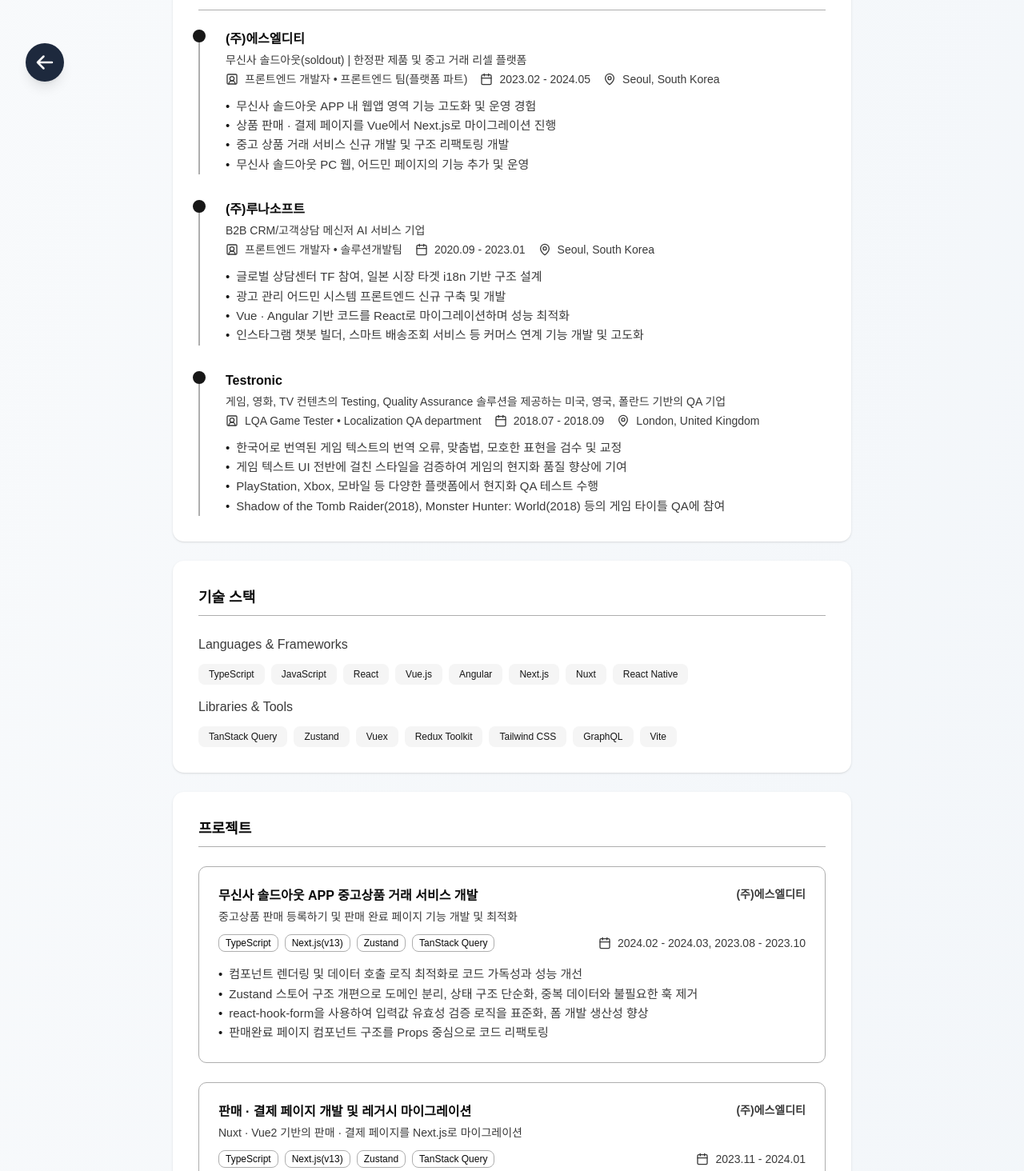
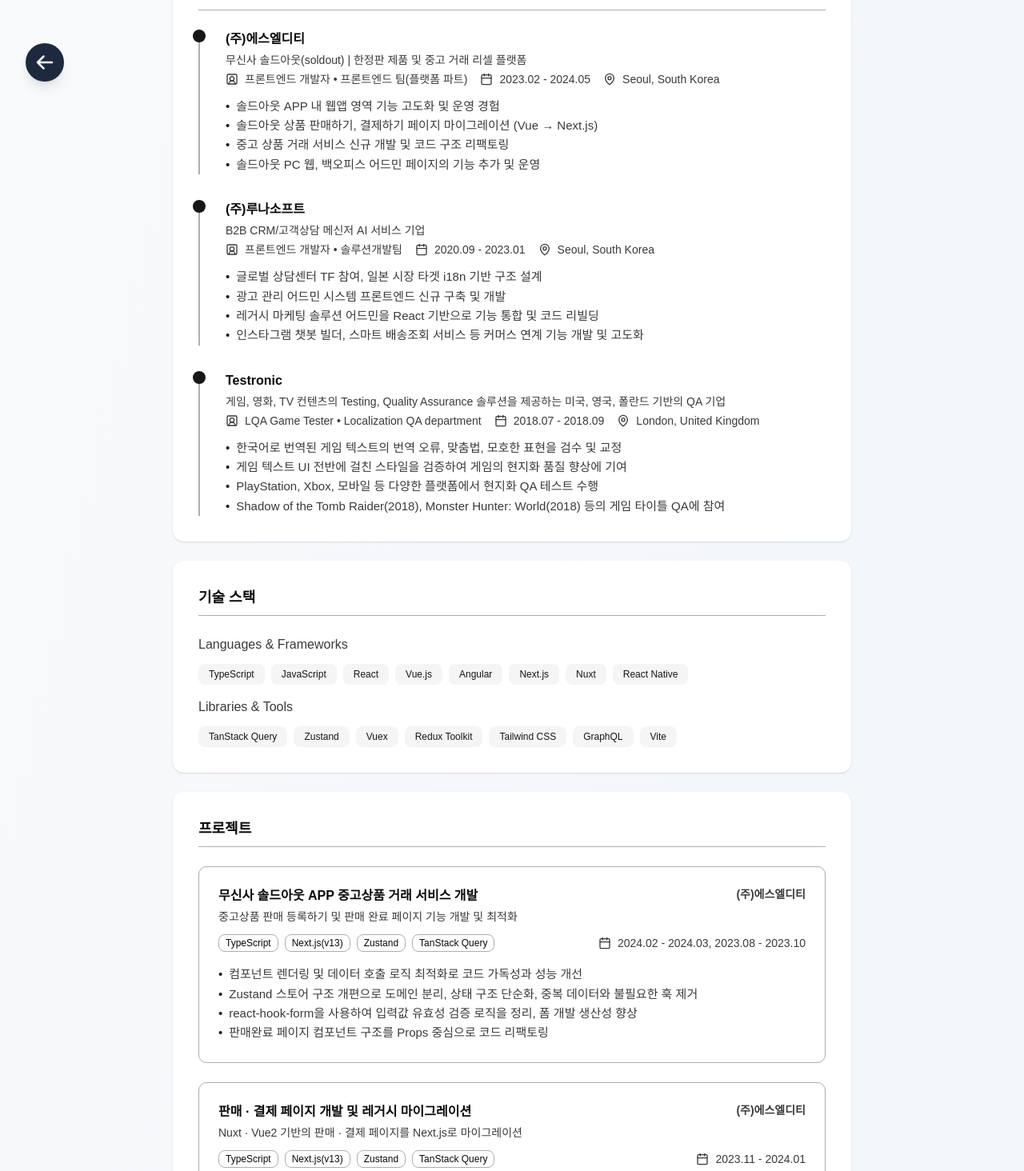
Before and after one commit to kkoomin/kkoomin.github.io, a Next.js app: page /resume in a window 1280 px wide. Shown: the part 666-2130 px from the top of the page at 80% size. Built offline with nearby package versions, Linux system fonts and the light colour scheme.

Commit message:
feat: 이력서 내용 수정

```diff
--- a/app/data/resumeData.ts
+++ b/app/data/resumeData.ts
@@ -66,10 +66,10 @@ export const resumeData: ResumeData = {
       location: "Seoul, South Korea",
       period: "2023.02 - 2024.05",
       achievements: [
-        "무신사 솔드아웃 APP 내 웹앱 영역 기능 고도화 및 운영 경험",
-        "상품 판매 · 결제 페이지를 Vue에서 Next.js로 마이그레이션 진행",
-        "중고 상품 거래 서비스 신규 개발 및 구조 리팩토링 개발",
-        "무신사 솔드아웃 PC 웹, 어드민 페이지의 기능 추가 및 운영",
+        "솔드아웃 APP 내 웹앱 영역 기능 고도화 및 운영 경험",
+        "솔드아웃 상품 판매하기, 결제하기 페이지 마이그레이션 (Vue → Next.js)",
+        "중고 상품 거래 서비스 신규 개발 및 코드 구조 리팩토링",
+        "솔드아웃 PC 웹, 백오피스 어드민 페이지의 기능 추가 및 운영",
       ],
     },
     {
@@ -81,7 +81,7 @@ export const resumeData: ResumeData = {
       achievements: [
         "글로벌 상담센터 TF 참여, 일본 시장 타겟 i18n 기반 구조 설계",
         "광고 관리 어드민 시스템 프론트엔드 신규 구축 및 개발",
-        "Vue · Angular 기반 코드를 React로 마이그레이션하며 성능 최적화",
+        "레거시 마케팅 솔루션 어드민을 React 기반으로 기능 통합 및 코드 리빌딩",
         "인스타그램 챗봇 빌더, 스마트 배송조회 서비스 등 커머스 연계 기능 개발 및 고도화",
       ],
     },
@@ -112,7 +112,7 @@ export const resumeData: ResumeData = {
       description: [
         "컴포넌트 렌더링 및 데이터 호출 로직 최적화로 코드 가독성과 성능 개선",
         "Zustand 스토어 구조 개편으로 도메인 분리, 상태 구조 단순화, 중복 데이터와 불필요한 훅 제거",
-        "react-hook-form을 사용하여 입력값 유효성 검증 로직을 표준화, 폼 개발 생산성 향상",
+        "react-hook-form을 사용하여 입력값 유효성 검증 로직을 정리, 폼 개발 생산성 향상",
         "판매완료 페이지 컴포넌트 구조를 Props 중심으로 코드 리팩토링",
       ],
       tech: ["TypeScript", "Next.js(v13)", "Zustand", "TanStack Query"],
@@ -127,7 +127,7 @@ export const resumeData: ResumeData = {
         "모호한 변수명을 사용하던 판매가 계산식 및 레거시 로직 정리로 코드 복잡도 감소",
         "TanStack Query를 활용한 서버 상태 관리 및 API 에러 핸들링 처리",
         "외부 라이브러리 없이 CSS 기반 커스텀 그래프 컴포넌트 구현, 패키지 번들 크기 감소",
-        "WebView에서 네이티브 바 영역과 충돌하는 UI 레이아웃 이슈 개선",
+        "WebView에서 네이티브 영역과 충돌하는 UI 레이아웃 이슈 개선",
       ],
       tech: ["TypeScript", "Next.js(v13)", "Zustand", "TanStack Query"],
     },
@@ -263,6 +263,12 @@ export const resumeData: ResumeData = {
   ],
   otherExperiences: [
     {
+      title: "아일랜드 워킹 홀리데이",
+      period: "2024.10 - 2025.01",
+      location: "Dublin, Ireland, London, United Kingdom",
+      description: ["ReactJS Girls 현지 Meetup 참여"],
+    },
+    {
       title: "사내(솔드아웃) FE 스터디",
       period: "2023.07 - 2024.02",
       location: "Seoul, South Korea",
```
